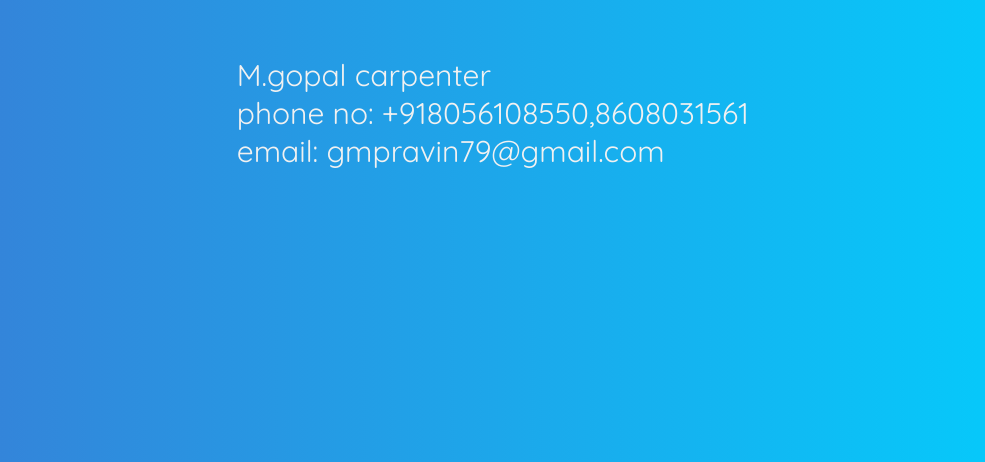
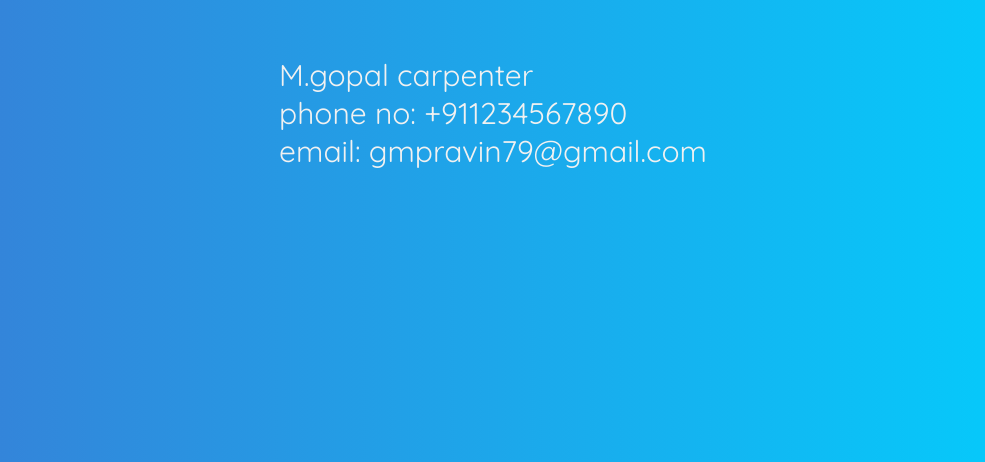
Before and after one commit to gmpravin/Simple-responsive-website, a plain HTML site: page contect.html in a window 1280 px wide. Shown: the part 338-800 px from the top of the page, without its empty margins (147-1132 px from the left). Drawn offline with Linux system fonts and the light colour scheme; files that its build step writes are made by us from their sources.

Commit message:
Update contect.html

```diff
--- a/contect.html
+++ b/contect.html
@@ -65,7 +65,7 @@ background: linear-gradient(to right, #3a7bd5, #00d2ff); /* W3C, IE 10+/ Edge, F
 Contect us
 </h2>
 <p>M.gopal carpenter <br>
-phone no: +918056108550,8608031561 <br>
+phone no: +911234567890<br>
 email: gmpravin79@gmail.com</p>
 </div>
 <div></div>
```
